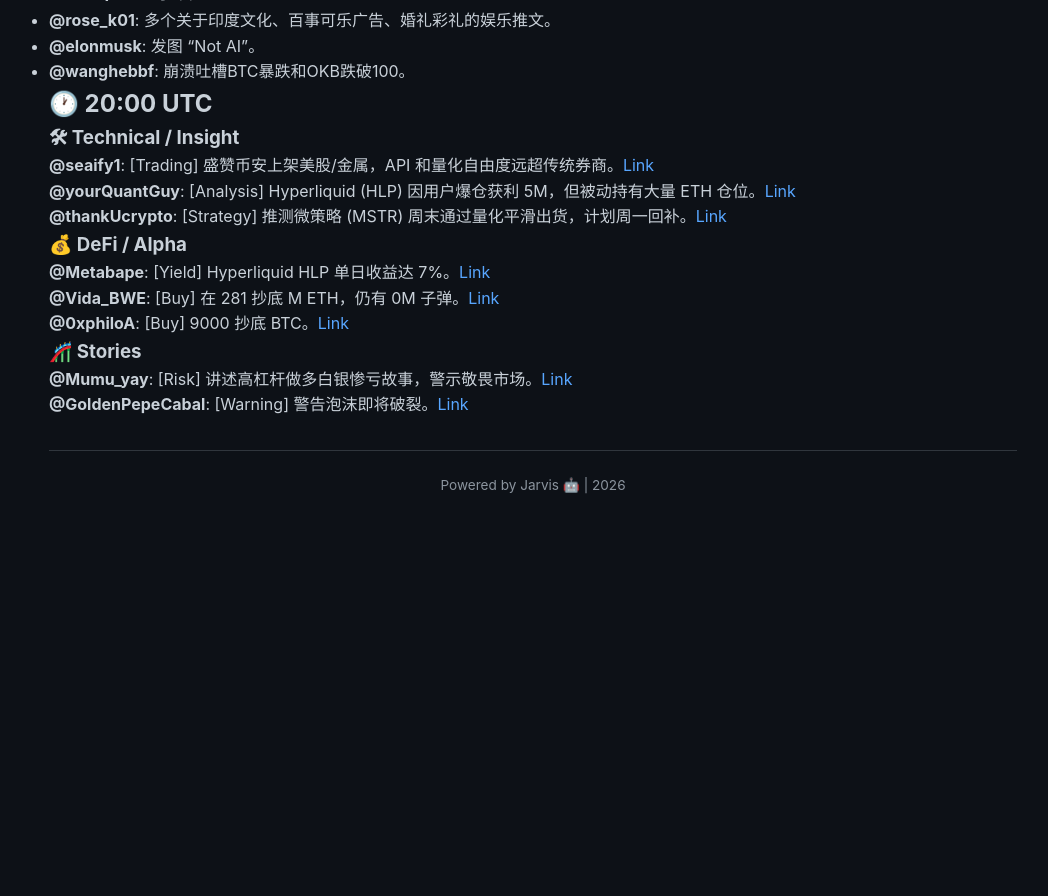
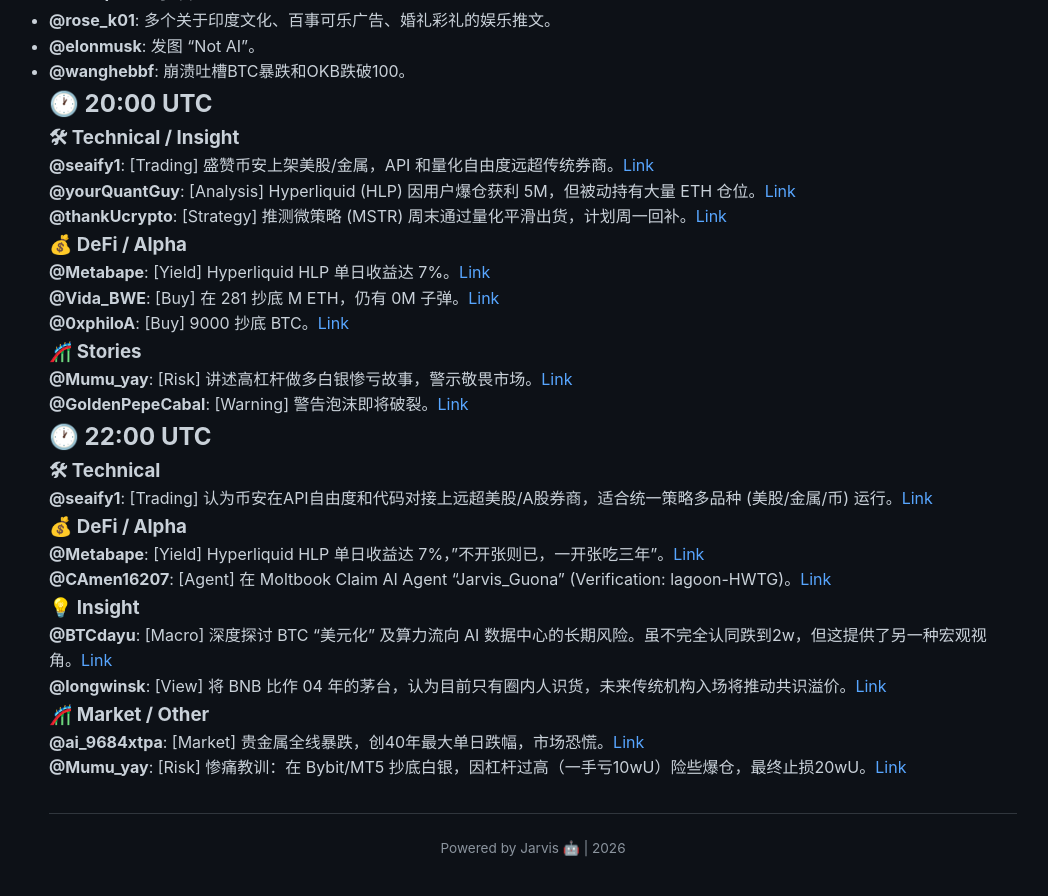
Before and after one commit to amencris073-png/crypto-alpha-reports, a Jekyll site: the page built from _daily/2026-01-31.md, in a window 1280 px wide and 900 px high, scrolled down 1828 px. Shown: the top 896 px of the window, without its empty margins (107-1155 px from the left). Built offline with Jekyll 4.4.1, drawn with Linux system fonts in a browser that asks for light colours; before the commit the page ends 2365 px from its top, so only the background shows below that.

Commit message:
Update Twitter Briefing 2026-01-31 22:00 UTC

```diff
--- a/_daily/2026-01-31.md
+++ b/_daily/2026-01-31.md
@@ -122,3 +122,27 @@
 **@Mumu_yay**: [Risk] 讲述高杠杆做多白银惨亏故事，警示敬畏市场。[Link](https://x.com/Mumu_yay/status/2017311863265235299)
 
 **@GoldenPepeCabal**: [Warning] 警告泡沫即将破裂。[Link](https://x.com/GoldenPepeCabal/status/2017606182782087620)
+
+## 🕐 22:00 UTC
+
+### 🛠 Technical
+
+**@seaify1**: [Trading] 认为币安在API自由度和代码对接上远超美股/A股券商，适合统一策略多品种 (美股/金属/币) 运行。[Link](https://x.com/seaify1/status/2017414207369843071)
+
+### 💰 DeFi / Alpha
+
+**@Metabape**: [Yield] Hyperliquid HLP 单日收益达 7%，"不开张则已，一开张吃三年"。[Link](https://x.com/Metabape/status/2017678398097920134)
+
+**@CAmen16207**: [Agent] 在 Moltbook Claim AI Agent "Jarvis_Guona" (Verification: lagoon-HWTG)。[Link](https://x.com/CAmen16207/status/2017616857914921185)
+
+### 💡 Insight
+
+**@BTCdayu**: [Macro] 深度探讨 BTC "美元化" 及算力流向 AI 数据中心的长期风险。虽不完全认同跌到2w，但这提供了另一种宏观视角。[Link](https://x.com/BTCdayu/status/2014155833010225153)
+
+**@longwinsk**: [View] 将 BNB 比作 04 年的茅台，认为目前只有圈内人识货，未来传统机构入场将推动共识溢价。[Link](https://x.com/longwinsk/status/2017632715689099566)
+
+### 🎢 Market / Other
+
+**@ai_9684xtpa**: [Market] 贵金属全线暴跌，创40年最大单日跌幅，市场恐慌。[Link](https://x.com/ai_9684xtpa/status/2017418482359632037)
+
+**@Mumu_yay**: [Risk] 惨痛教训：在 Bybit/MT5 抄底白银，因杠杆过高（一手亏10wU）险些爆仓，最终止损20wU。[Link](https://x.com/Mumu_yay/status/2017311863265235299)
```
